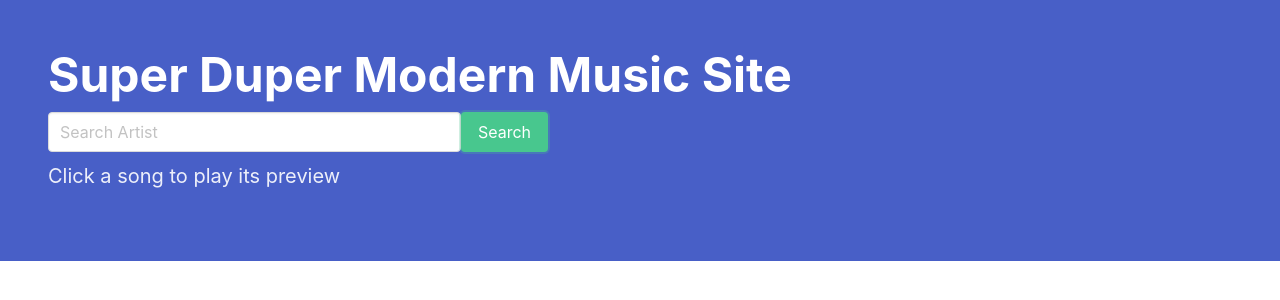
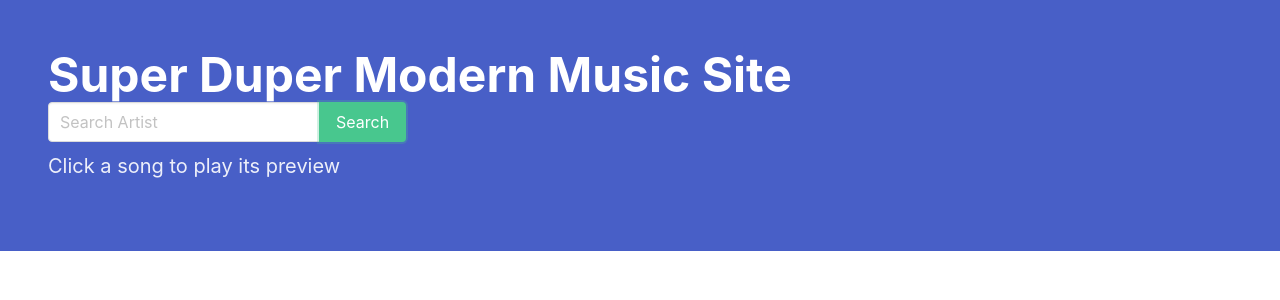
Before and after one commit to Momentum-Team-10/itunes-search-app-jimbandrews, a website: page index.html in a window 1280 px wide. Both pictures are taken after typing "Sample" into the empty fields and a click on the button "Search". Drawn offline with nearby package versions, Linux system fonts and the light colour scheme; no server answers.

Commit message:
fixed form implementation with bulma, styling, and got rid of unnecessary javascript

```diff
--- a/index.html
+++ b/index.html
@@ -13,14 +13,31 @@
 <body>
     <section id="hero" class="hero is-link is-fullheight">
         <div class="hero-body">
-            <div class="title">
+
+
+
+
+
+            <div id="title" class="title">
                 <p class="is-size-1 has-text-weight-bold">
                     Super Duper Modern Music Site
                 </p>
-                <form id="music-form" class="field has-addons">
+
+                <div id="music-form" class="field has-addons">
+                    <div class="control">
+                        <input type="text" id="music-query" class="input is-large" placeholder="Search Artist">
+                    </div>
+                    <div class="control">
+                        <button type="submit" id="button" class="button is-success is-large">Search</button>
+                    </div>
+                </div>
+
+                <!-- <p id="error-container" class="is-size-7"></p> -->
+
+                <!-- <form id="music-form" class="field has-addons">
                         <input type="text" id="music-query" class="input is-large" placeholder="Search Artist">
                         <button type="submit" id="button" class="button is-success is-large">Search</button>
-                </form>
+                </form> -->
                 <p id="subtitle" class="subtitle">Search for an artist</p>
                 <div id="music-preview"></div>
             </div>
--- a/main.js
+++ b/main.js
@@ -1,20 +1,17 @@
 // initialize global variables
-const form = document.getElementById("music-form");
+const submit = document.getElementById("button");
 const url = "https://itunes.apple.com/search?term=";
 const limit = "&entity=song&attribute=artistTerm&limit=25";
 const results = document.getElementById("search-results");
 const previewDiv = document.getElementById("music-preview");
-const error = document.getElementById("error-message");
 const hero = document.getElementById("hero");
+const herotitle = document.getElementById("title")
 const subtitle = document.getElementById("subtitle")
 
 // event listener for when for is submitted --> fetch request to iTunes API
-form.addEventListener("submit", (e) => {
+button.addEventListener("click", (e) => {
     e.preventDefault();
-    clearDivs();
-    if (document.getElementById("error-message")) {
-        document.getElementById("error-message").remove()
-    }
+    clearErrors();
     let input = document.getElementById("music-query");
     if (input.value === "") {
         noSearch();
@@ -23,6 +20,7 @@ form.addEventListener("submit", (e) => {
     }
     else {
         heroEdit(input)
+        clearAudio()
         while (results.hasChildNodes()) {
             results.firstChild.remove();
         }
@@ -40,7 +38,7 @@ form.addEventListener("submit", (e) => {
 
             })
     }
-    form.reset();
+    input.value = "";
 })
 
 function linkSongPreview(songCard) {
@@ -59,37 +57,41 @@ function linkSongPreview(songCard) {
 }
 
 
-// this works, but I need a better place to put the error message
 function noSearch() {
     let message = document.createElement("p");
     message.classList.add("help");
     message.id = "error-message";
     message.innerText = "Please enter an artist's name to search.";
-    form.appendChild(message);
+    herotitle.insertBefore(message, subtitle)
 }
 
 function emptyGET() {
     let message = document.createElement("p");
     message.classList.add("help");
     message.id = "error-message";
-    message.innerText = "Your search did not return any results."
-    form.appendChild(message);
+    message.innerText = "Your search did not return any results.";
+    herotitle.insertBefore(message, subtitle)
 }
 
 function usedHash() {
     let message = document.createElement("p");
     message.classList.add("help");
     message.id = "error-message";
-    message.innerText = "Please do not use the # character in your search."
-    form.appendChild(message);
+    message.innerText = "Please do not use the # character in your search.";
+    herotitle.insertBefore(message, subtitle)
 }
 
-function clearDivs() {
-    // if (error.childElementCount !== 0) {
-    //     error.firstChild.remove();
-    // }
+// clears audio element after every successful submit
+function clearAudio() {
     if (previewDiv.childElementCount !== 0) {
         previewDiv.firstChild.remove();
+    }
+}
+
+// clears error message after every submit
+function clearErrors() {
+    if (document.getElementById("error-message")) {
+        document.getElementById("error-message").remove()
     }
 }
 
@@ -167,7 +169,6 @@ function previewStopped() {
 }
 
 function heroEdit(input) {
-    button = document.getElementById("button");
     button.classList.remove("is-large");
     input.classList.remove("is-large");
     hero.classList.remove("is-fullheight");
--- a/style.css
+++ b/style.css
@@ -2,11 +2,11 @@
     box-sizing: border-box;
 } */
 
-form {
+/* form {
     margin-top: 10px;
     margin-bottom: 10px;
     width: 500px;
-}
+} */
 
 .song-card {
     width: 230px;
```
